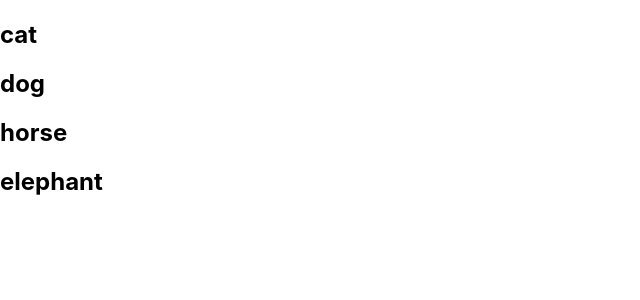
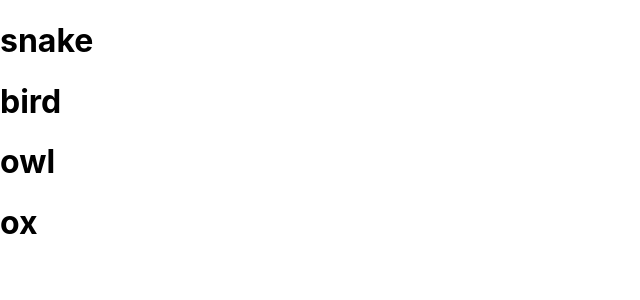
Before and after one commit to dkage/react_django_course, a React (Create React App) app in the folder first-react-app/: page /footer in a window 1280 px wide. Shown: the top 300 px of the page, without its empty margins (0-640 px from the left). Built offline with nearby package versions, Linux system fonts and the light colour scheme.

Commit message:
52. Context (usage of Provider and Consumer for 'global' variables)

```diff
--- a/first-react-app/src/components/footer.js
+++ b/first-react-app/src/components/footer.js
@@ -1,4 +1,5 @@
 import React, { Component } from "react";
+import { cxtConsumer as CxtConsumer } from "../index";
 
 
 class Footer extends Component {
@@ -19,7 +20,7 @@ class Footer extends Component {
 
     render() {
 
-        const animals = ['cat', 'dog', 'horse', 'elephant'];
+        // const animals = ['cat', 'dog', 'horse', 'elephant'];
 
 
             // Conditionals testing class
@@ -38,12 +39,13 @@ class Footer extends Component {
         // )
 
         return (
-            <div>
-                { animals.map(animal => {return <div id={animal} key={animal}>
-                                                    <h2>{animal}</h2>
-                                                </div>})}
-
-            </div>
+                <CxtConsumer>
+                    { (context) => (
+                        context.animals.map( animal => {
+                            return <h1 key={animal}>{animal}</h1>
+                        })
+                    )}
+                </CxtConsumer>
         )
     }
 }
--- a/first-react-app/src/components/header.js
+++ b/first-react-app/src/components/header.js
@@ -9,7 +9,6 @@ function Header(props) {
     //         <h2>Number passed: {props.number_test}</h2>
     //     </div>
     // )
-    console.log(props);
     return (
         <React.Fragment>
             <h1>Info: {props.info}</h1>
--- a/first-react-app/src/index.js
+++ b/first-react-app/src/index.js
@@ -8,19 +8,27 @@ import Header from "./components/header";
 import Footer from "./components/footer";
 
 
+const context = React.createContext();
+console.log(context);
+export const cxtConsumer = context.Consumer;
+
+const animals = ['snake', 'bird', 'owl', 'ox'];
+
 const root = ReactDOM.createRoot(document.getElementById('root'));
 
 root.render(
     <React.StrictMode>
 
         <BrowserRouter>
-
+            <context.Provider value={{animals: animals}}>
+                <div>
                     <Routes>
                         <Route path="/" element={<App/>}/>
                         <Route path="/header" element={<Header/>}/>
                         <Route path="/footer" element={<Footer/>}/>
                     </Routes>
-
+                </div>
+            </context.Provider>
         </BrowserRouter>
 
     </React.StrictMode>
```
Lines whose indentation alone changed are shown as unchanged.
